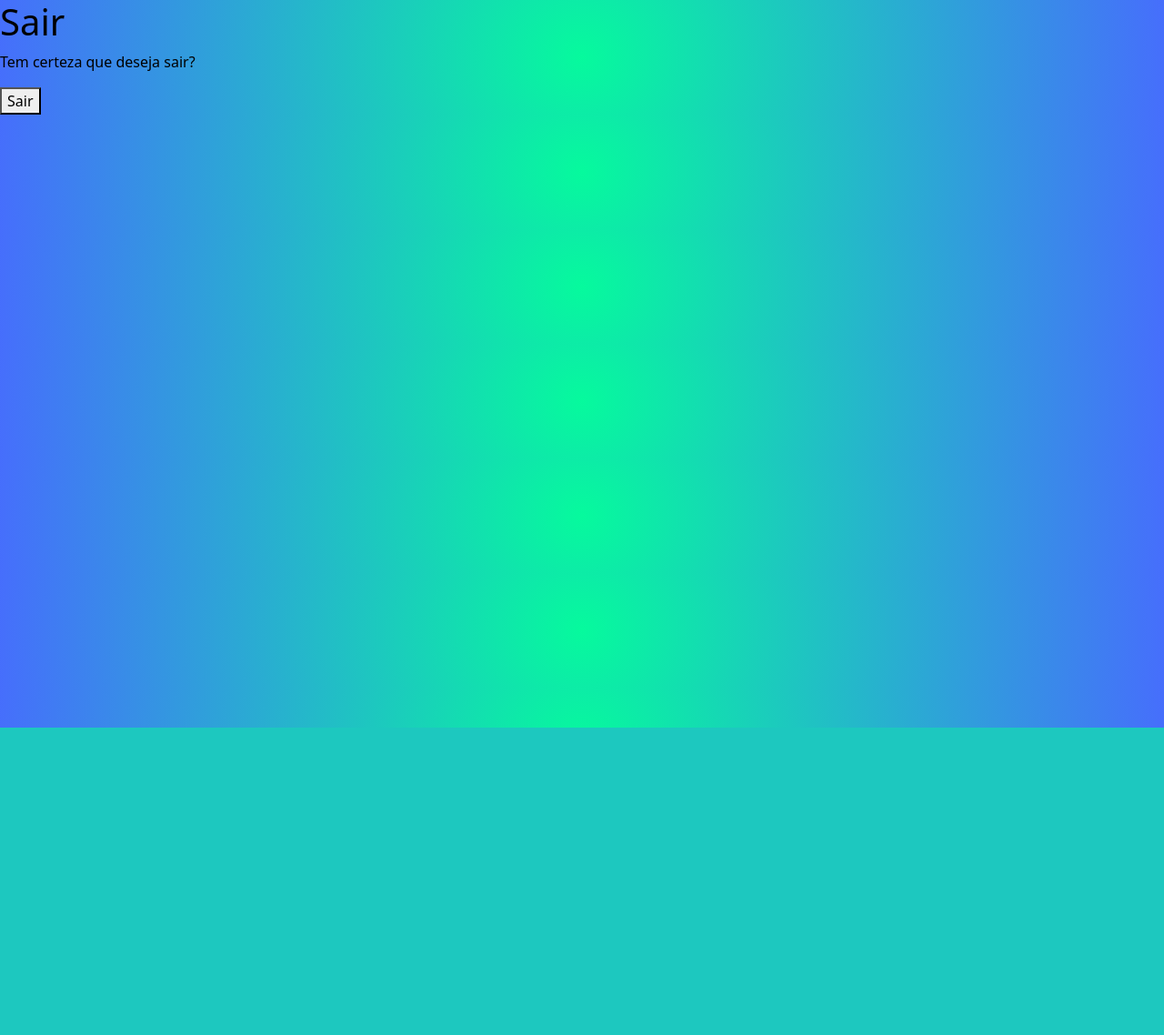
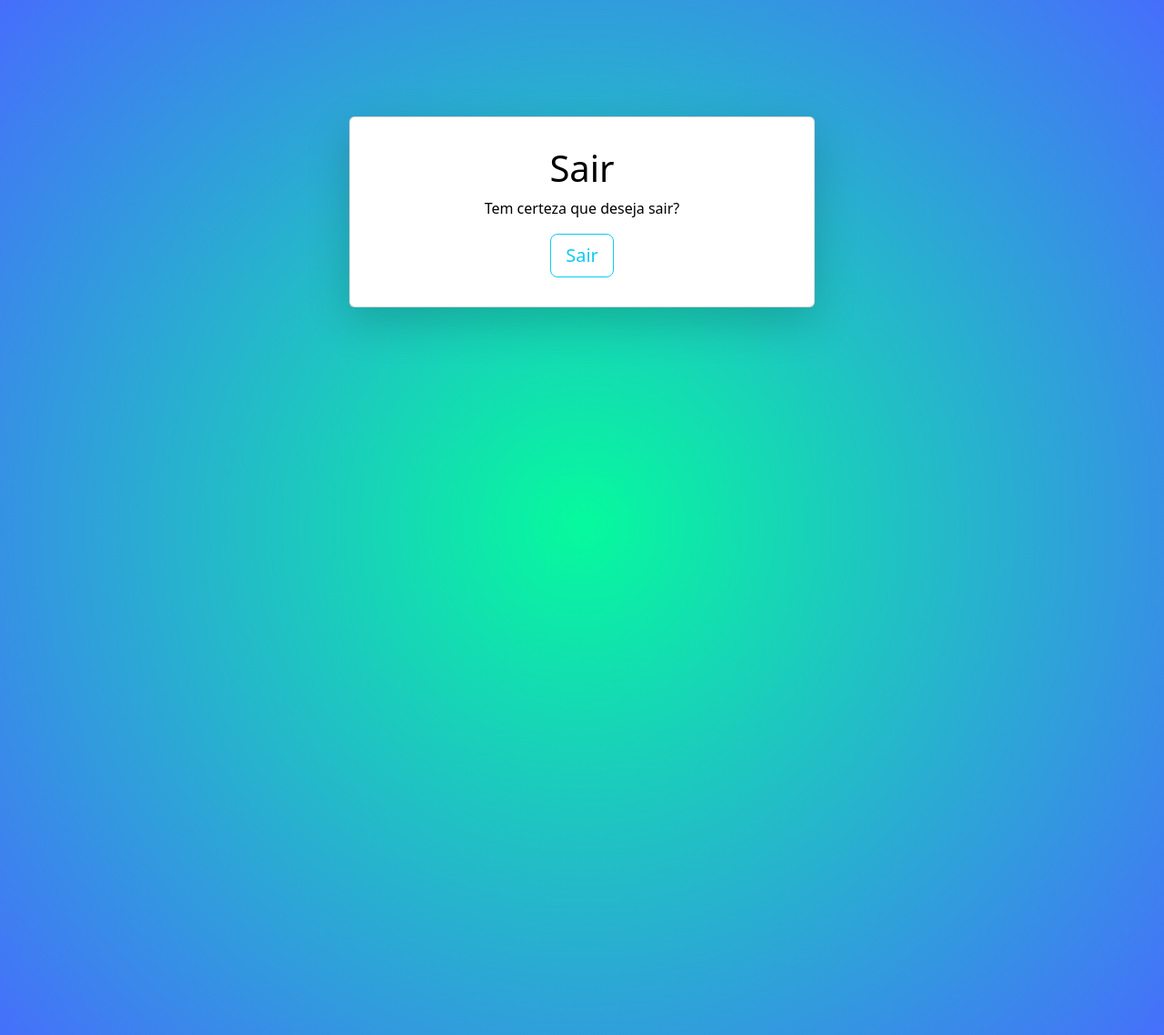
Before and after one commit to sajous/Lupus, a Django app: page /logout/ in a window 1280 px wide. Shown: the top 1138 px of the page at 91% size. Before the commit the page ends 800 px from the top, so only its background shows below. Run offline with Django 4.2, Linux system fonts and the light colour scheme; a user stored in the database is signed in; some libraries are stand-ins or nearby versions.

Commit message:
Implementação de Singup e logout

```diff
--- a/mysite/settings.py
+++ b/mysite/settings.py
@@ -142,7 +142,7 @@
     'allauth.account.auth_backends.AuthenticationBackend',
 ]
 
-RISPY_TEMPLATE_PACK = 'bootstrap5'
+RISPY_TEMPLATE_PACK = 'bootstrap4'
 
 
 SITE_ID = 1
@@ -155,3 +155,5 @@
 ACCOUNT_EMAIL_REQUIRED = True
 # Email único
 ACCOUNT_UNIQUE_EMAIL = True
+
+ACCOUNT_LOGOUT_REDIRECT_URL = "/login"
--- a/templates/account/login.html
+++ b/templates/account/login.html
@@ -1,5 +1,5 @@
 {% extends "account/base.html" %}
-{% load crispy_forms_tags %} ## Carregando a biblioteca
+{% load crispy_forms_tags %}
 
 {% load i18n %}
 {% load account socialaccount %}
@@ -38,13 +38,14 @@
 <a href="{{ signup_url }}">sign up</a> first.{% endblocktrans %}</p>
 {% endif %}
 
-<form class="login form-label" method="POST" action="{% url 'account_login' %}">
+<form class="login" method="POST" action="{% url 'account_login' %}">
   {% csrf_token %}
   {{ form|crispy }}
   {% if redirect_field_value %}
   <input type="hidden" name="{{ redirect_field_name }}" value="{{ redirect_field_value }}" />
   {% endif %}
   <a class="button secondaryAction" href="{% url 'account_reset_password' %}">{% trans "Forgot Password?" %}</a>
+</br></br>
   <button class="btn btn-outline-info btn-lg" type="submit">{% trans "Sign In" %}</button>
 </form>
 </div>
--- a/templates/account/logout.html
+++ b/templates/account/logout.html
@@ -5,6 +5,11 @@
 {% block head_title %}{% trans "Sign Out" %}{% endblock %}
 
 {% block content %}
+
+<div class="organizar">
+  <div class="card shadow-lg p-3 mb-5 rounded" style="background-color:#ffffff;">
+    <div class="card-body">
+
 <h1>{% trans "Sign Out" %}</h1>
 
 <p>{% trans 'Are you sure you want to sign out?' %}</p>
@@ -14,8 +19,11 @@
   {% if redirect_field_value %}
   <input type="hidden" name="{{ redirect_field_name }}" value="{{ redirect_field_value }}"/>
   {% endif %}
-  <button type="submit">{% trans 'Sign Out' %}</button>
+  <button class="btn btn-outline-info btn-lg" type="submit">{% trans 'Sign Out' %}</button>
 </form>
+</div>
+</div>
+</div>
 
 
 {% endblock %}
```
Also changed, not shown: templates/account/signup.html (+13 -2 lines), db.sqlite3, static/css/style.css (line endings or trailing spaces).
